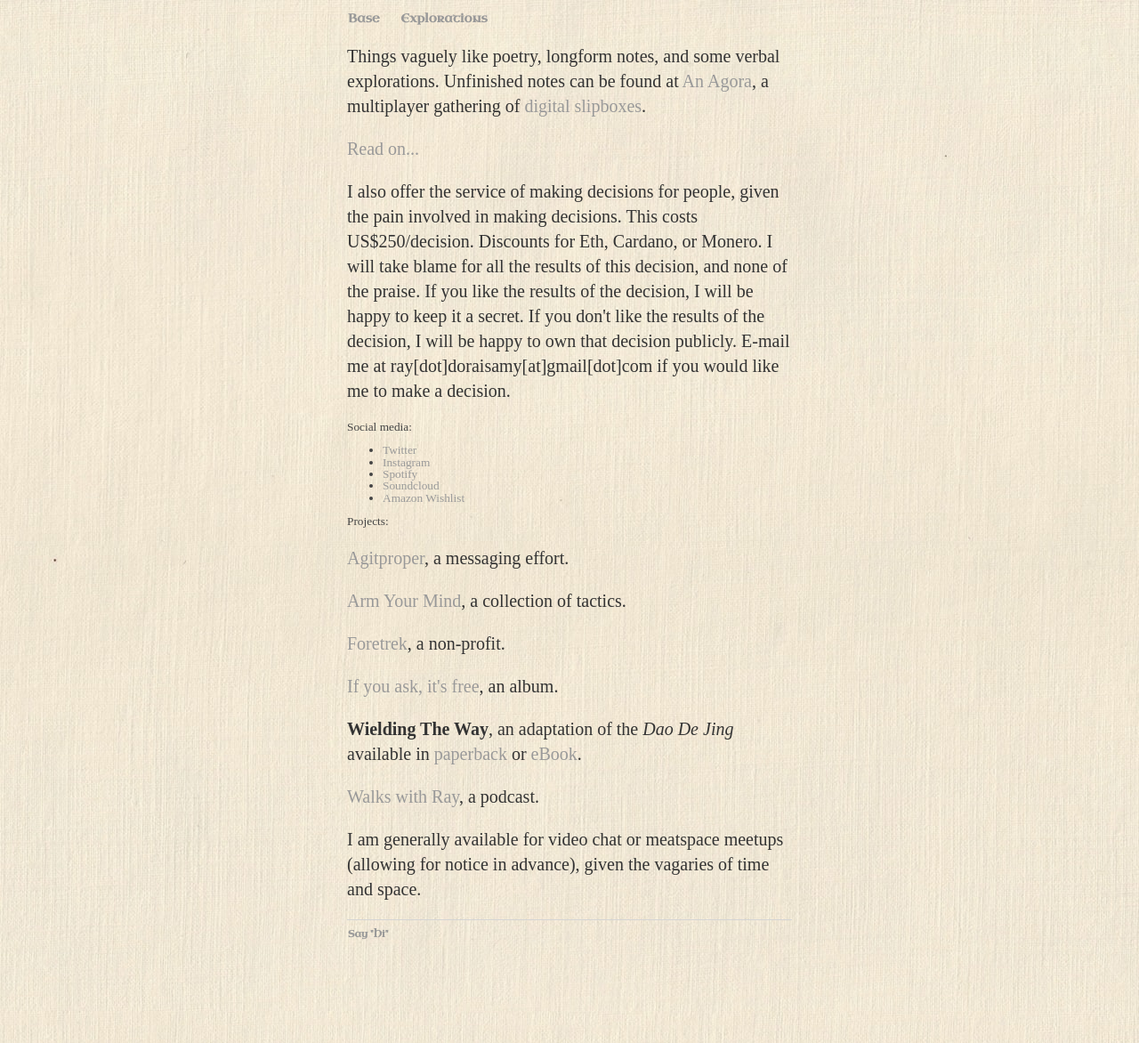
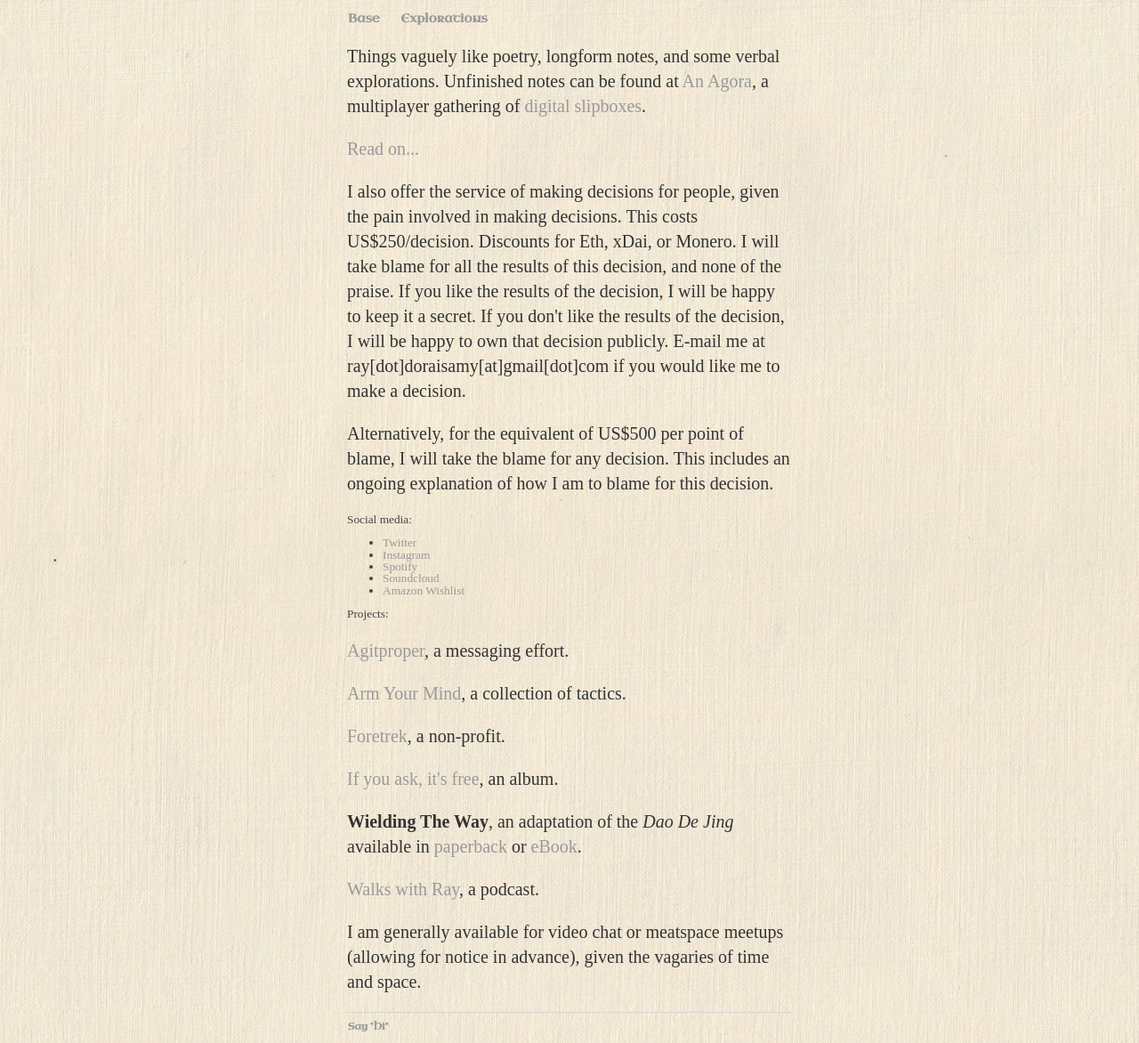
Before and after one commit to ray-dorai/ray-dorai.github.io, a Jekyll site: the page built from index.html, in a window 1280 px wide. Shown: the whole page at 89% size. Built offline with Jekyll 4.4.1, drawn with Linux system fonts in a browser that asks for light colours; some web fonts are replaced.

Commit message:
Update index.html

```diff
--- a/index.html
+++ b/index.html
@@ -5,8 +5,8 @@
 <div class="blurb">
 	<p>Things vaguely like poetry, longform notes, and some verbal explorations. Unfinished notes can be found at <a href="https://anagora.org/@forshaper">An Agora</a>, a multiplayer gathering of <a href="https://en.wikipedia.org/wiki/Zettelkasten">digital slipboxes</a>.</p>
 	<p><a href="/explorations">Read on...</a></p>
-	<p>I also offer the service of making decisions for people, given the pain involved in making decisions. This costs US$250/decision. Discounts for Eth, Cardano, or Monero. I will take blame for all the results of this decision, and none of the praise. If you like the results of the decision, I will be happy to keep it a secret. If you don't like the results of the decision, I will be happy to own that decision publicly. E-mail me at ray[dot]doraisamy[at]gmail[dot]com if you would like me to make a decision.</p>
-
+	<p>I also offer the service of making decisions for people, given the pain involved in making decisions. This costs US$250/decision. Discounts for Eth, xDai, or Monero. I will take blame for all the results of this decision, and none of the praise. If you like the results of the decision, I will be happy to keep it a secret. If you don't like the results of the decision, I will be happy to own that decision publicly. E-mail me at ray[dot]doraisamy[at]gmail[dot]com if you would like me to make a decision.</p>
+	<p>Alternatively, for the equivalent of US$500 per point of blame, I will take the blame for any decision. This includes an ongoing explanation of how I am to blame for this decision. </p>
 	Social media:
 	<ul>
 		<li><a href="https://twitter.com/forshaper">Twitter</a></li>
```
